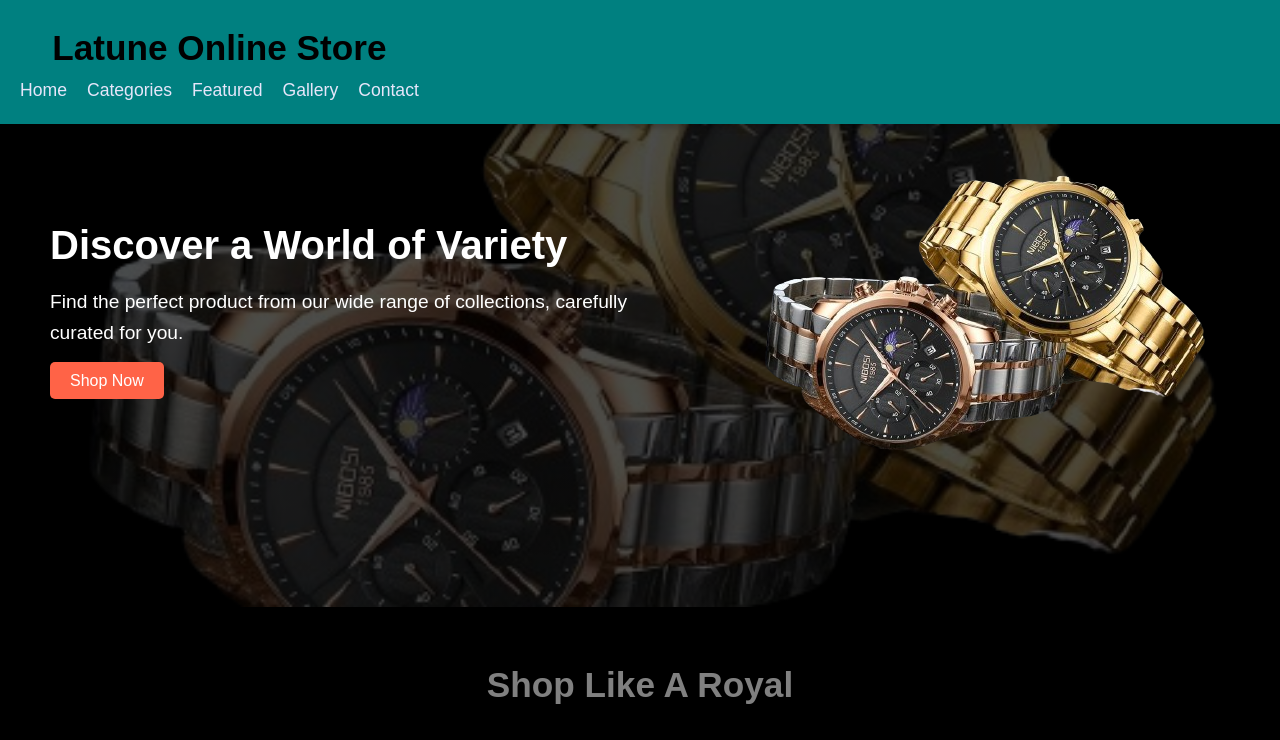
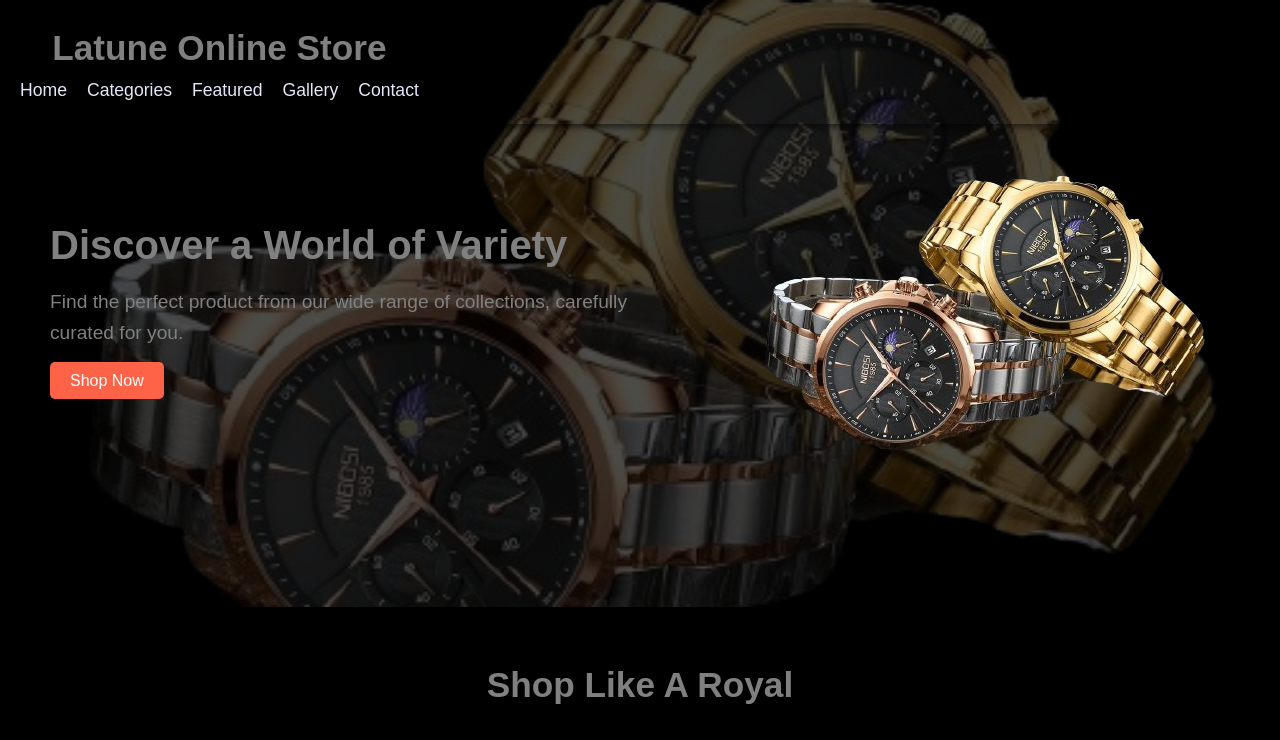
Before and after one commit to tuttydev/Latune-Online-Store, a plain HTML site: page index.html in a window 1280 px wide. Shown: the top 740 px of the page. Drawn offline with nearby package versions, Linux system fonts and the light colour scheme; a script that the page names is missing.

Commit message:
Add files via upload
at this level my css is almost complete

```diff
--- a/styles.css
+++ b/styles.css
@@ -46,13 +46,13 @@ header {
   justify-content: space-between;
   align-items: center; /* Changed from 'justify' to 'center' */
   padding: 20px;
-  background-color:  teal   ;
-  color:black ;
+  background-color:   ;
+  color:grey ;
   width: 100%; /* Ensures the header takes the full width */
   position: absolute; /* Ensures it stays at the top */
   top: 0; /* Positions the header at the top */
   left: 0; /* Aligns the header with the left edge */
-  box-shadow: 0 4px 6px rgba(0, 0, 0, 0.2); /* Optional: Adds a subtle shadow for visual separation */
+  box-shadow: 0 4px 6px rgba(0, 0, 0, 0.5); /* Optional: Adds a subtle shadow for visual separation */
   z-index: 1000; /* Ensures the header stays above other content */
 }
 
@@ -73,7 +73,7 @@ header nav ul {
       transition: color 0.3s ease;
 
       &:hover {
-        color: #ff6347;
+        color: yellow;
       }
     }
   }
@@ -86,7 +86,7 @@ header nav ul {
   justify-content: space-between;
   padding: 50px;
   background: linear-gradient(to bottom, rgba(0, 0, 0, 0.7), rgba(0, 0, 0, 0.7)), url('heros.png') center/cover no-repeat;
-  color: #fff;
+  color: grey;
 
   .hero-content {
     max-width: 50%;
```
